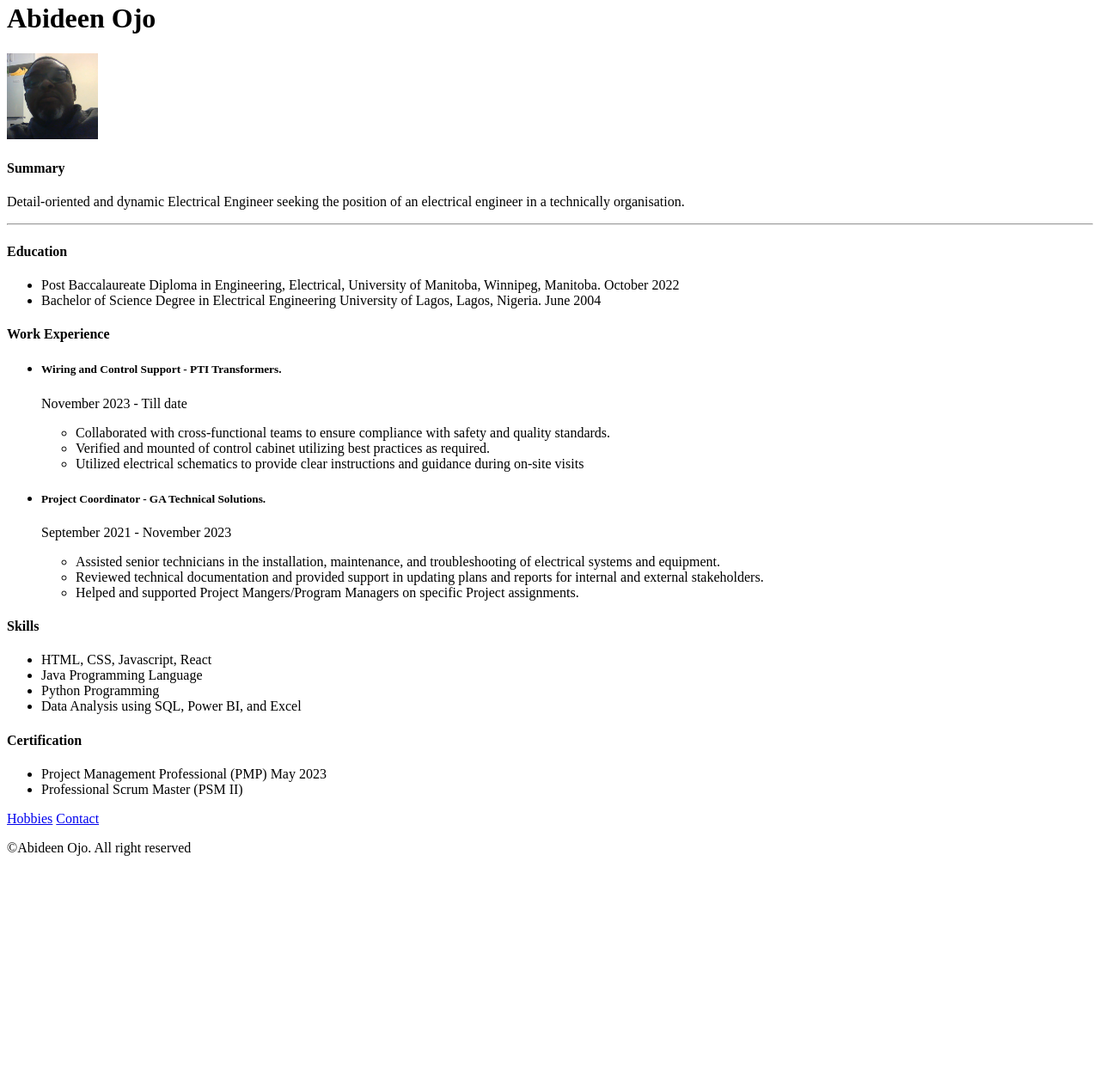
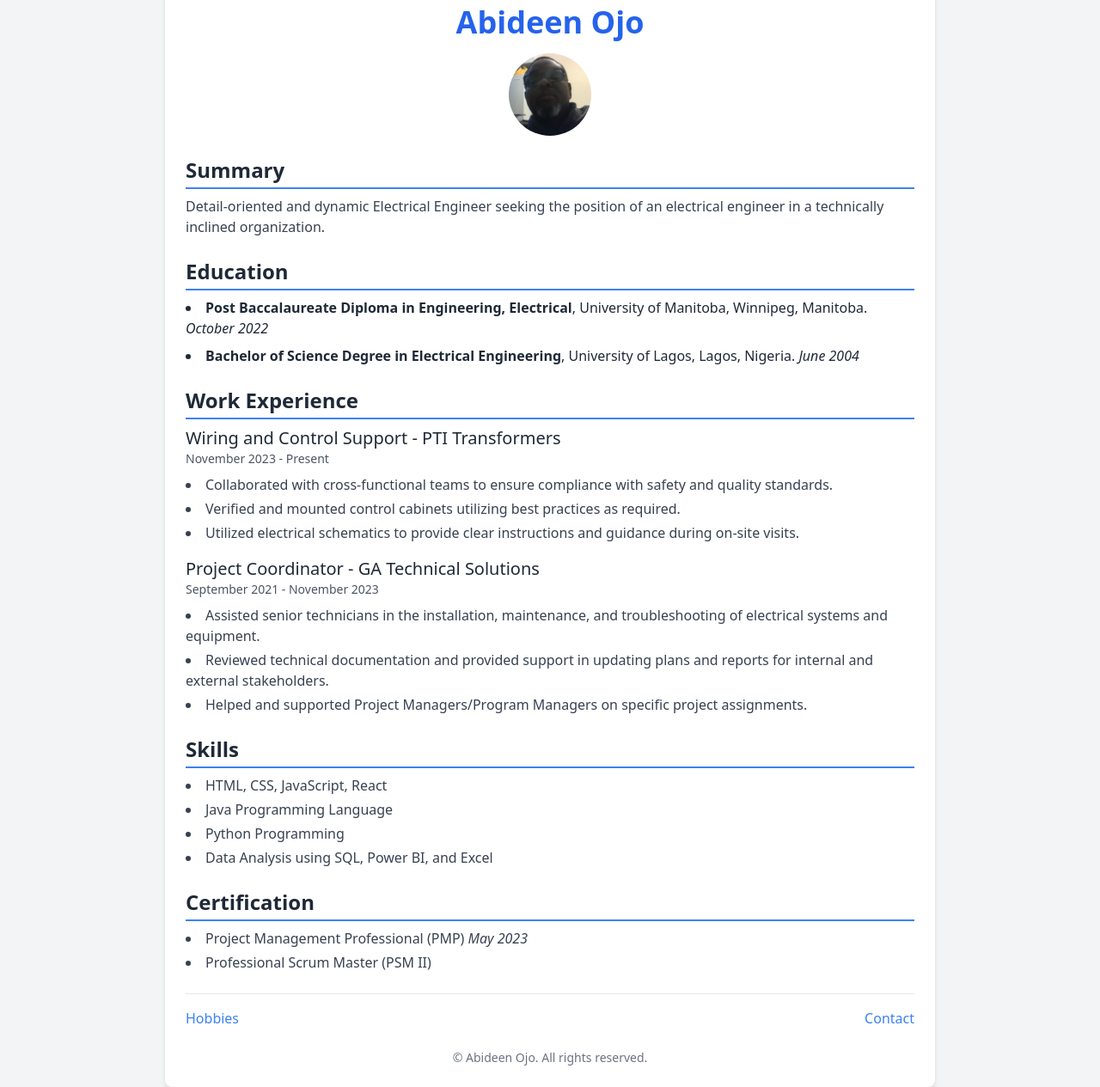
Before and after one commit to Abideenojo/html-Resume, a plain HTML site: page index.html in a window 1280 px wide. Shown: the part 18-1283 px from the top of the page at 86% size. Before the commit the page ends 1030 px from the top, so only its background shows below. Drawn offline with nearby package versions, Linux system fonts and the light colour scheme.

Commit message:
update my resume html page

```diff
--- a/index.html
+++ b/index.html
@@ -1,64 +1,101 @@
 <!DOCTYPE html>
 <html lang="en">
+
 <head>
   <meta charset="UTF-8">
   <meta name="viewport" content="width=device-width, initial-scale=1.0">
   <title>My Resume</title>
+  <script src="https://cdn.tailwindcss.com"></script>
 </head>
-<body>
- <h1>Abideen Ojo</h1>
- <img src="./image/image.png" height="100" alt="Abideen's photo" />
 
- <h4>Summary</h4>
- <p>Detail-oriented and dynamic Electrical Engineer seeking the position of an electrical engineer in a technically organisation. </p>
- <hr />
+<body class="bg-gray-100 text-gray-800 font-sans">
+  <div class="max-w-4xl mx-auto p-6 bg-white shadow-md rounded-lg">
+    <!-- Header -->
+    <header class="text-center mb-6">
+      <h1 class="text-4xl font-bold text-blue-600">Abideen Ojo</h1>
+      <img src="./image/image.png" alt="Abideen's photo" class="w-24 h-24 mx-auto rounded-full mt-4">
+    </header>
 
- <h4>Education</h4>
- <ul>
-  <li>Post Baccalaureate Diploma in Engineering, Electrical,
-  University of Manitoba, Winnipeg, Manitoba. October 2022</li>
-  <li>Bachelor of Science Degree in Electrical Engineering
-  University of Lagos, Lagos, Nigeria. June 2004
+    <!-- Summary -->
+    <section class="mb-6">
+      <h4 class="text-2xl font-semibold border-b-2 border-blue-500 pb-1">Summary</h4>
+      <p class="mt-2 text-gray-700">Detail-oriented and dynamic Electrical Engineer seeking the position of an
+        electrical engineer in a technically inclined organization.</p>
+    </section>
+
+    <!-- Education -->
+    <section class="mb-6">
+      <h4 class="text-2xl font-semibold border-b-2 border-blue-500 pb-1">Education</h4>
+      <ul class="list-disc list-inside mt-2 space-y-2">
+        <li>
+          <strong>Post Baccalaureate Diploma in Engineering, Electrical</strong>, University of Manitoba, Winnipeg,
+          Manitoba. <em>October 2022</em>
+        </li>
+        <li>
+          <strong>Bachelor of Science Degree in Electrical Engineering</strong>, University of Lagos, Lagos, Nigeria.
+          <em>June 2004</em>
         </li>
       </ul>
+    </section>
 
-<h4>Work Experience</h4>
-<ul>
-  <li><h5>Wiring and Control Support - PTI Transformers.</h5></li>
-  <p>November 2023 - Till date</p>
-  <ul>
+    <!-- Work Experience -->
+    <section class="mb-6">
+      <h4 class="text-2xl font-semibold border-b-2 border-blue-500 pb-1">Work Experience</h4>
+      <div class="mt-2 space-y-4">
+        <div>
+          <h5 class="text-xl font-medium">Wiring and Control Support - PTI Transformers</h5>
+          <p class="text-sm text-gray-600">November 2023 - Present</p>
+          <ul class="list-disc list-inside mt-2 space-y-1 text-gray-700">
             <li>Collaborated with cross-functional teams to ensure compliance with safety and quality standards.</li>
-    <li>Verified and mounted of control cabinet utilizing best practices as required.</li>
-    <li>Utilized electrical schematics to provide clear instructions and guidance during on-site visits</li>
+            <li>Verified and mounted control cabinets utilizing best practices as required.</li>
+            <li>Utilized electrical schematics to provide clear instructions and guidance during on-site visits.</li>
           </ul>
-  <li><h5>Project Coordinator - GA Technical Solutions.</h5></li>
-  <p>September 2021 - November 2023</p>
-  <ul>
-    <li>Assisted senior technicians in the installation, maintenance, and troubleshooting of electrical systems and equipment.</li>
-    <li>Reviewed technical documentation and provided support in updating plans and reports for internal and external
-    stakeholders.</li>
-    <li>Helped and supported Project Mangers/Program Managers on specific Project assignments.</li>
+        </div>
+        <div>
+          <h5 class="text-xl font-medium">Project Coordinator - GA Technical Solutions</h5>
+          <p class="text-sm text-gray-600">September 2021 - November 2023</p>
+          <ul class="list-disc list-inside mt-2 space-y-1 text-gray-700">
+            <li>Assisted senior technicians in the installation, maintenance, and troubleshooting of electrical systems
+              and equipment.</li>
+            <li>Reviewed technical documentation and provided support in updating plans and reports for internal and
+              external stakeholders.</li>
+            <li>Helped and supported Project Managers/Program Managers on specific project assignments.</li>
           </ul>
-</ul>
+        </div>
+      </div>
+    </section>
 
-<h4>Skills</h4>
-<ul>
- <li>HTML, CSS, Javascript, React</li>
+    <!-- Skills -->
+    <section class="mb-6">
+      <h4 class="text-2xl font-semibold border-b-2 border-blue-500 pb-1">Skills</h4>
+      <ul class="list-disc list-inside mt-2 space-y-1 text-gray-700">
+        <li>HTML, CSS, JavaScript, React</li>
         <li>Java Programming Language</li>
         <li>Python Programming</li>
         <li>Data Analysis using SQL, Power BI, and Excel</li>
       </ul>
-<h4>Certification</h4>
-<ul>
- <li>Project Management Professional (PMP) May 2023</li>
+    </section>
+
+    <!-- Certification -->
+    <section class="mb-6">
+      <h4 class="text-2xl font-semibold border-b-2 border-blue-500 pb-1">Certification</h4>
+      <ul class="list-disc list-inside mt-2 space-y-1 text-gray-700">
+        <li>Project Management Professional (PMP) <em>May 2023</em></li>
         <li>Professional Scrum Master (PSM II)</li>
       </ul>
+    </section>
 
-<a href="./public/hobbies.html">Hobbies</a>
-<a href="./public/contact.html">Contact</a>
-<footer>
-  <p>&#169;Abideen Ojo. All right reserved</p>
+    <!-- Links -->
+    <div class="flex justify-between items-center border-t pt-4">
+      <a href="./public/hobbies.html" class="text-blue-500 hover:underline">Hobbies</a>
+      <a href="./public/contact.html" class="text-blue-500 hover:underline">Contact</a>
+    </div>
+
+    <!-- Footer -->
+    <footer class="mt-6 text-center text-sm text-gray-500">
+      <p>&copy; Abideen Ojo. All rights reserved.</p>
     </footer>
+  </div>
+</body>
 
-</body>
 </html>
```
Lines whose indentation alone changed are shown as unchanged.
